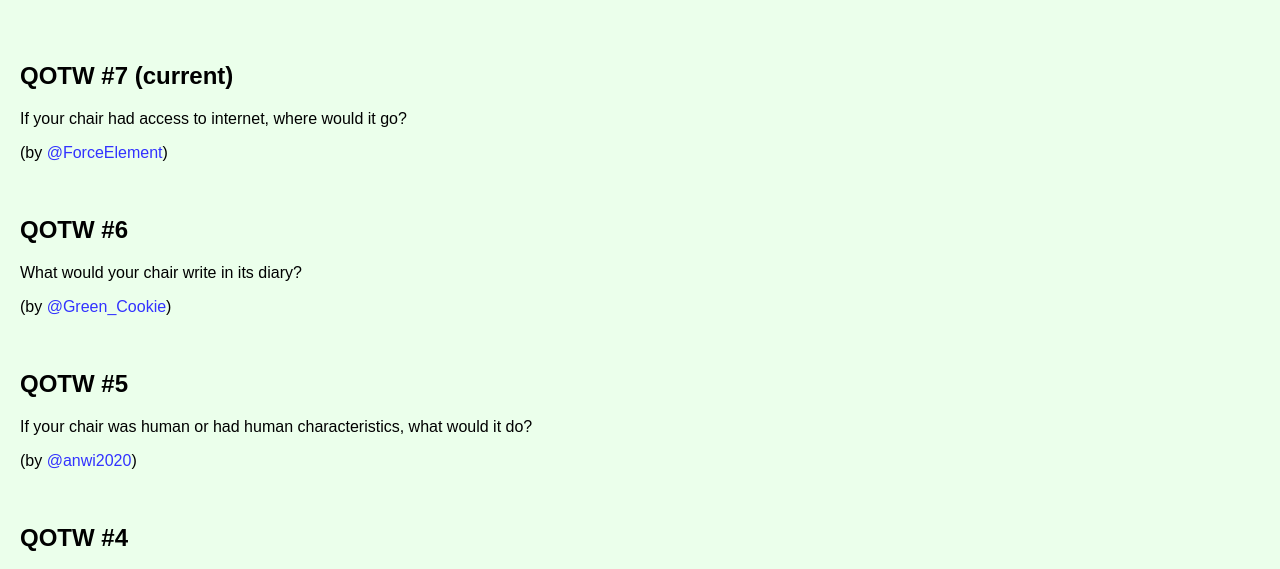
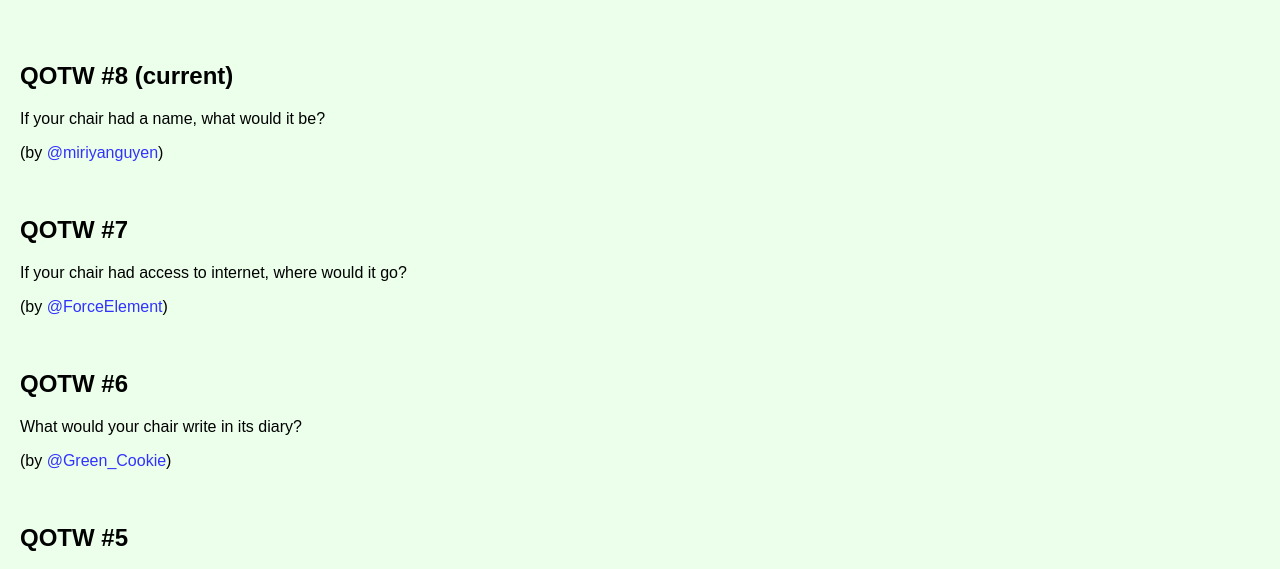
Before and after one commit to NilsTheBest/ChairOfRepublic, a plain HTML site: page Past-QOTWs/index.html in a window 1280 px wide. Shown: the part 215-784 px from the top of the page. Drawn offline with Linux system fonts and the light colour scheme.

Commit message:
Update index.html

```diff
--- a/Past-QOTWs/index.html
+++ b/Past-QOTWs/index.html
@@ -14,7 +14,11 @@
     <h1>Past "Question of The Week"s</h1>
 
     <div class="content">
-      <h2 title="September 9th, 2019">QOTW #7 (current)</h2>
+      <h2 title="September 16th, 2019">QOTW #8 (current)</h2>
+      <p>If your chair had a name, what would it be?</p>
+      <p>(by <a href="https://scratch.mit.edu/users/Green_Cookie/" class="link">@miriyanguyen</a>)</p>
+      <br />
+      <h2 title="September 9th, 2019">QOTW #7</h2>
       <p>If your chair had access to internet, where would it go?</p>
       <p>(by <a href="https://scratch.mit.edu/users/Green_Cookie/" class="link">@ForceElement</a>)</p>
       <br />
```
